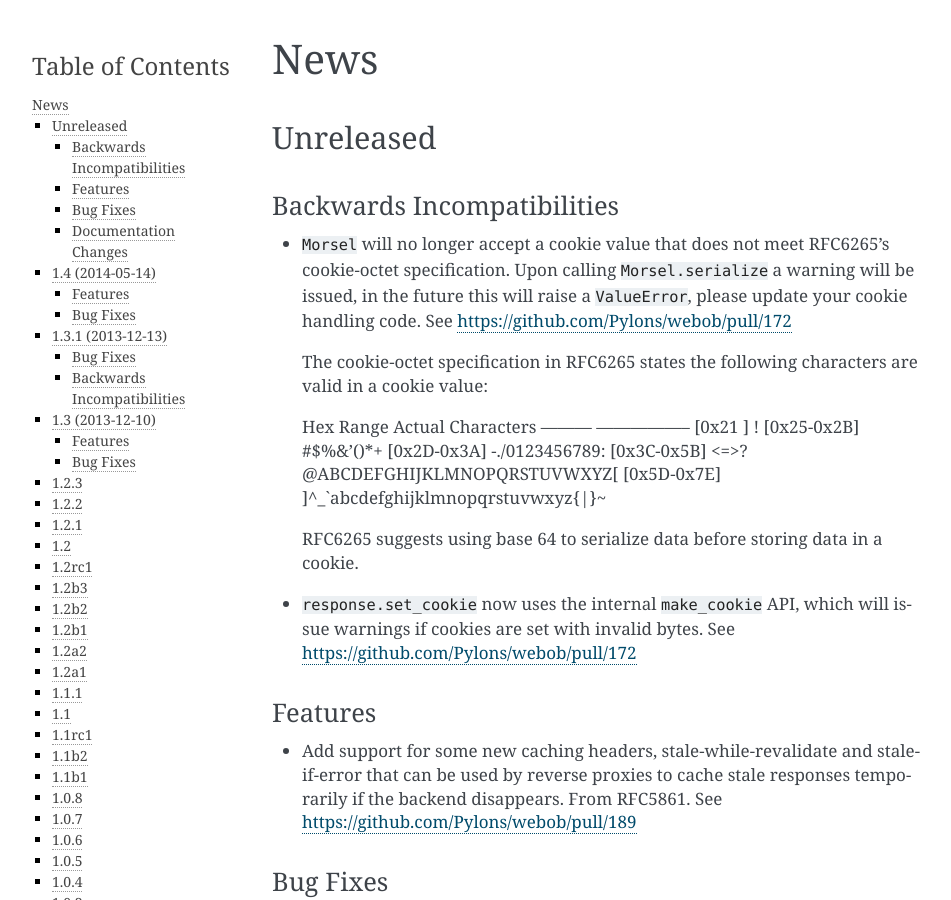
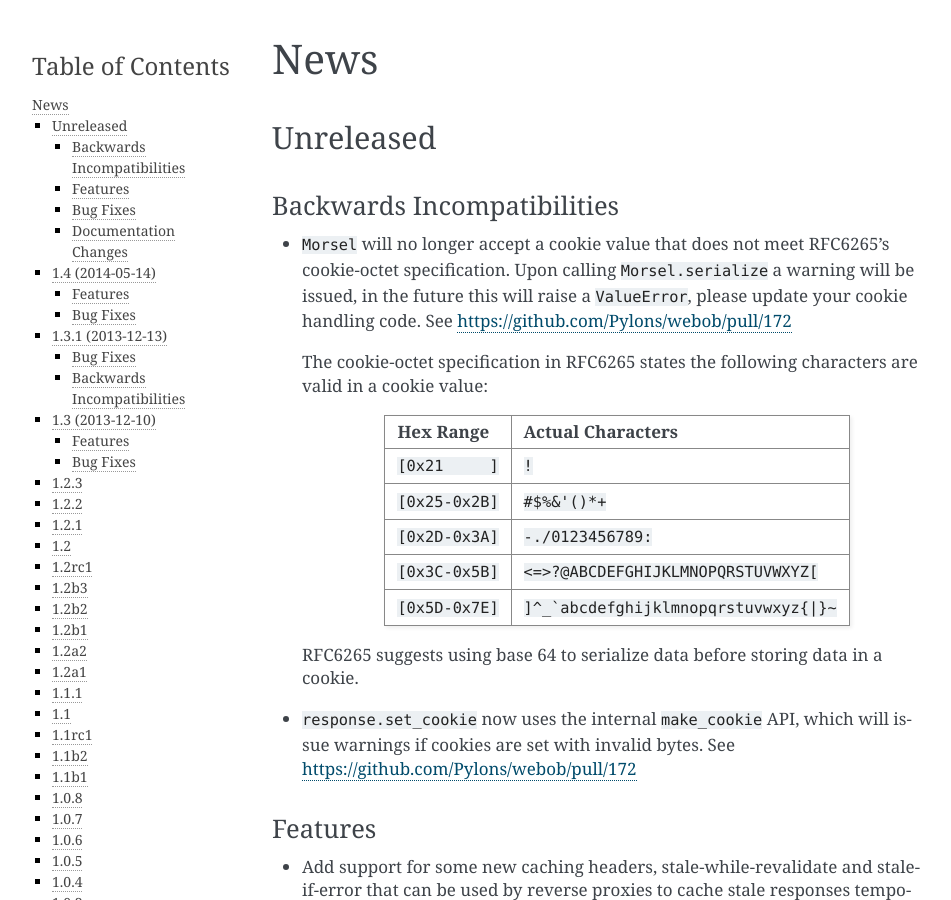
Before and after one commit to Pylons/webob, a Sphinx documentation site: the page built from docs/news.txt, in a window 1280 px wide and 900 px high. Shown: the whole window, without its empty margins (148-1099 px from the left). Built offline with Sphinx 7.4.7, drawn with Linux system fonts in a browser that asks for light colours.

Commit message:
Add RST markup for a table

```diff
--- a/docs/news.txt
+++ b/docs/news.txt
@@ -15,13 +15,15 @@ Backwards Incompatibilities
   The cookie-octet specification in RFC6265 states the following characters are
   valid in a cookie value:
 
-  Hex Range     Actual Characters
-  ---------     -----------------
-  [0x21     ]   !
-  [0x25-0x2B]   #$%&'()*+
-  [0x2D-0x3A]   -./0123456789:
-  [0x3C-0x5B]   <=>?@ABCDEFGHIJKLMNOPQRSTUVWXYZ[
-  [0x5D-0x7E]   ]^_`abcdefghijklmnopqrstuvwxyz{|}~
+  ===============  =======================================
+  Hex Range        Actual Characters
+  ===============  =======================================
+  ``[0x21     ]``  ``!``
+  ``[0x25-0x2B]``  ``#$%&'()*+``
+  ``[0x2D-0x3A]``  ``-./0123456789:``
+  ``[0x3C-0x5B]``  ``<=>?@ABCDEFGHIJKLMNOPQRSTUVWXYZ[``
+  ``[0x5D-0x7E]``  ``]^_`abcdefghijklmnopqrstuvwxyz{|}~``
+  ===============  =======================================
 
   RFC6265 suggests using base 64 to serialize data before storing data in a
   cookie.
```
